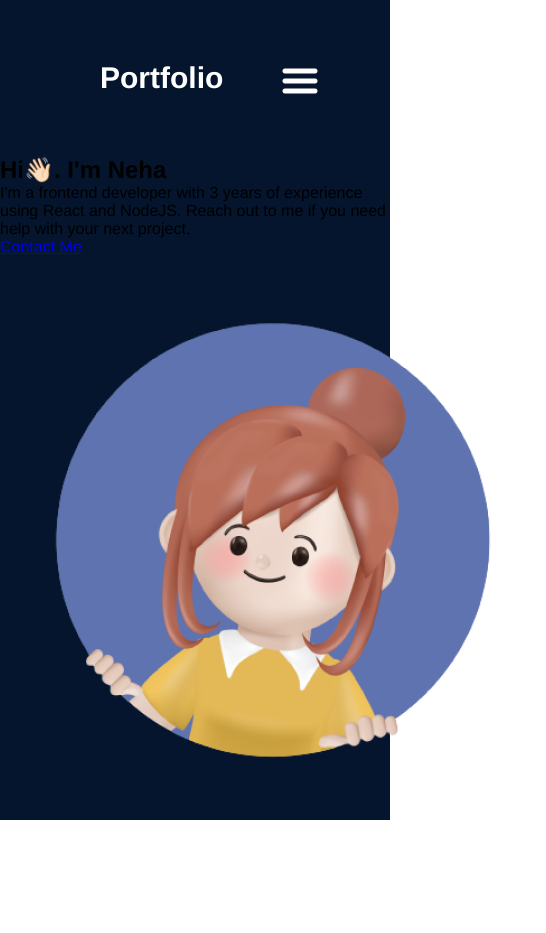
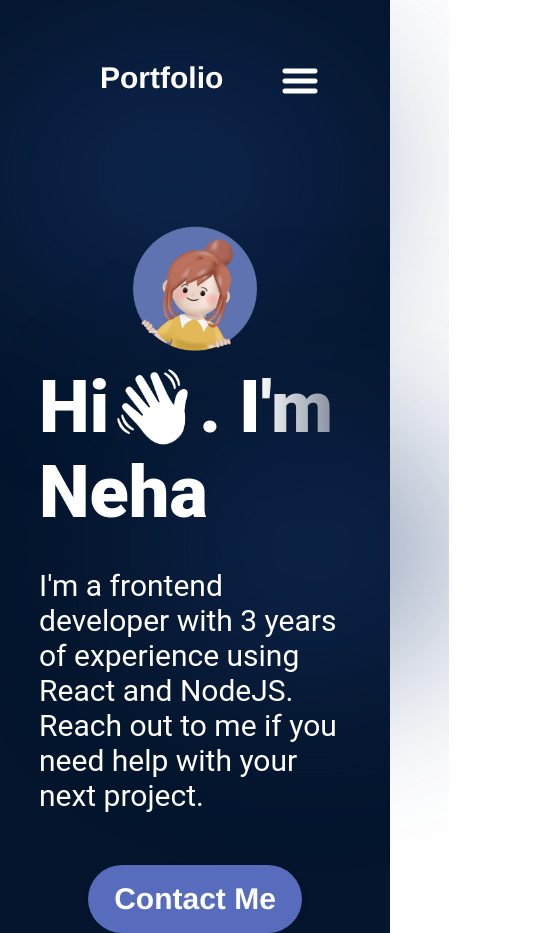
Before and after one commit to nipun-munasinghe/example-react-portfolio, a React (Vite) app: page / in a window 390 px wide. Shown: the whole page, 546 px wide, since content can reach past the window. Before the commit the page ends 844 px from the top, so only its background shows below. Built offline with nearby package versions, Linux system fonts and the light colour scheme; the HTML template or start-up script is replaced by a standard one.

Commit message:
Update Hero.module.css
Finished hero section with styles including responsive part

```diff
--- a/src/components/Hero/Hero.module.css
+++ b/src/components/Hero/Hero.module.css
@@ -0,0 +1,113 @@
+@import "../../vars.css";
+
+.container {
+  position: relative;
+  display: flex;
+  align-items: center;
+  justify-content: space-between;
+  margin-top: 49px;
+  z-index: 1;
+  margin-left: 10%;
+  margin-right: 10%;
+}
+
+.content {
+  display: flex;
+  flex-direction: column;
+  align-items: flex-start;
+  color: var(--color-text);
+  z-index: 1;
+}
+
+.title {
+  font-size: 72px;
+  font-weight: 900;
+  margin-bottom: 33px;
+  font-family: var(--font-roboto);
+  background: linear-gradient(
+    90deg,
+    rgba(255, 255, 255, 1) 70%,
+    rgba(255, 255, 255, 0) 120%
+  );
+  -webkit-text-fill-color: transparent;
+  -webkit-background-clip: text;
+  background-clip: text;
+}
+
+.description {
+  font-size: 30px;
+  font-family: var(--font-roboto);
+  margin-bottom: 52px;
+}
+
+.contactBtn {
+  text-decoration: none;
+  background-color: var(--color-primary);
+  color: var(--color-text);
+  border-radius: 100px;
+  font-size: 30px;
+  font-weight: 600;
+  padding: 17px 26px;
+  box-shadow: 0 0 4px 0 rgba(0, 0, 0, 0.25);
+}
+
+.heroImg {
+  width: 50%;
+  z-index: 1;
+
+  /* animations */
+  animation-name: floating;
+  animation-duration: 3s;
+  animation-iteration-count: infinite;
+  animation-timing-function: ease-in-out;
+}
+@keyframes floating {
+  0% {
+    transform: translate(0, 0px);
+  }
+  50% {
+    transform: translate(0, 10px);
+  }
+  100% {
+    transform: translate(0, -0px);
+  }
+}
+
+.topBlur {
+  position: absolute;
+  width: 50vw;
+  height: 50vw;
+  min-width: 350px;
+  min-width: 350px;
+  top: -128px;
+  left: -10vw;
+  border-radius: 764px;
+  background: rgba(25, 55, 109, 0.7);
+  filter: blur(100px);
+  z-index: 0;
+}
+
+.bottomBlur {
+  position: absolute;
+  width: 70vw;
+  height: 50vw;
+  min-width: 350px;
+  min-width: 250px;
+  top: 246px;
+  right: -25vw;
+  border-radius: 764px;
+  background: rgba(25, 55, 109, 0.7);
+  filter: blur(100px);
+  z-index: 0;
+}
+
+/* responsive part */
+@media screen and (max-width: 830px) {
+  .container {
+    flex-direction: column-reverse;
+  }
+
+  .content {
+    align-items: center;
+  }
+}
```
